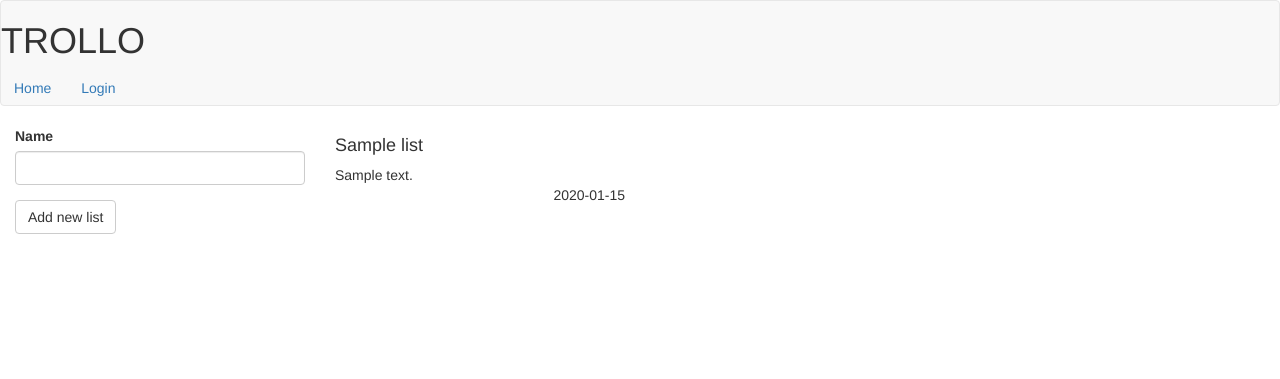
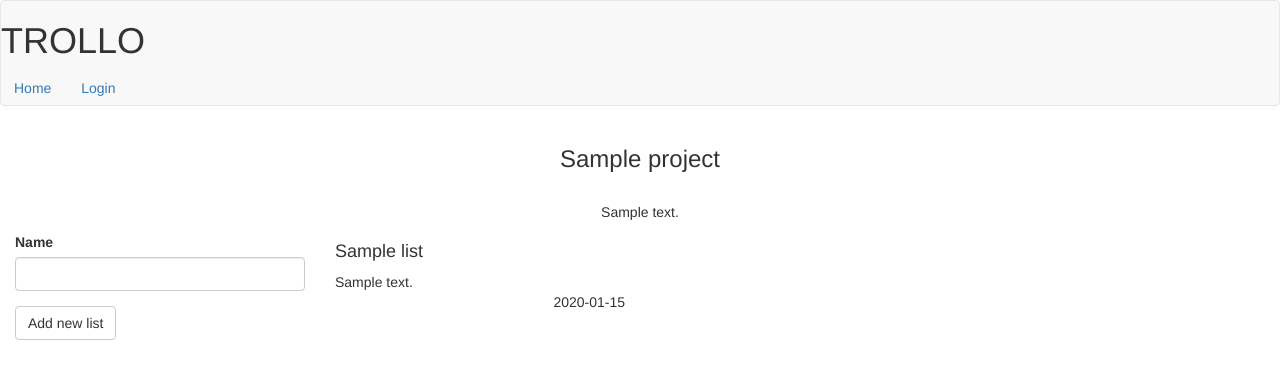
Before and after one commit to rolixer/Trollo, a Flask app: template trollo/templates/project/main.html in a window 1280 px wide. Shown: the top 379 px of the page. Run offline with Flask 2, Linux system fonts and the light colour scheme; the template is opened without the code that fills it: values that come from a table or form of the project are taken from there, most other values are stand-ins (such as "Sample title", 1, 10 or a date in 2020); some libraries are stand-ins or nearby versions.

Commit message:
proper odrdering of lists and elements

```diff
--- a/trollo/project/views.py
+++ b/trollo/project/views.py
@@ -12,12 +12,14 @@ from trollo import db, models
 @bp.route('/project/<id>')
 def project(id):
     project = db.Project.get(id = id)
+    lists = db.List.select(lambda l: l.project == project)
     form = NewListForm()
 
     noteForm = NewNoteForm()
     taskForm = NewTaskForm()
 
     return render_template('project/main.html', project = project, \
+         lists = lists, \
          title = project.name, form = form, \
          noteForm = noteForm, taskForm = taskForm)
 
--- a/trollo/templates/project/_list.html
+++ b/trollo/templates/project/_list.html
@@ -2,10 +2,10 @@
 
 <h4>{{ list.name }}</h4>
 
-{% for note in list.notes %}
+{% for note in list.notes | sort(attribute = 'id') %}
     {% include 'project/_note.html' %} <br>
 {% endfor %}
-{% for task in list.tasks %}
+{% for task in list.tasks | sort(attribute = 'id') %}
     {% include 'project/_task.html' %} <br>
 {% endfor %}
 
--- a/trollo/templates/project/main.html
+++ b/trollo/templates/project/main.html
@@ -1,5 +1,6 @@
 {% extends "base.html" %}
 {% import 'bootstrap/wtf.html' as wtf %}
+
 
 {% block styles %}
 {{super()}}
@@ -8,11 +9,17 @@
 {% endblock %}
 
 {% block app_content %}
+<div class="container text-center">
+    <h3>
+        {{ project.name }}
+    </h3><br>
+    <p> {{ project.description }} </p>
+</div>
 <div class="row-fluid">
     <div class="col-md-3">
         {{ wtf.quick_form(form, action = url_for('project.add_list', p_id = project.id)) }}
     </div>
-    {% for list in project.lists %}
+    {% for list in project.lists | sort(attribute = 'id') %}
         <div class="col-md-3">
             {% include 'project/_list.html' %}
         </div>
```
